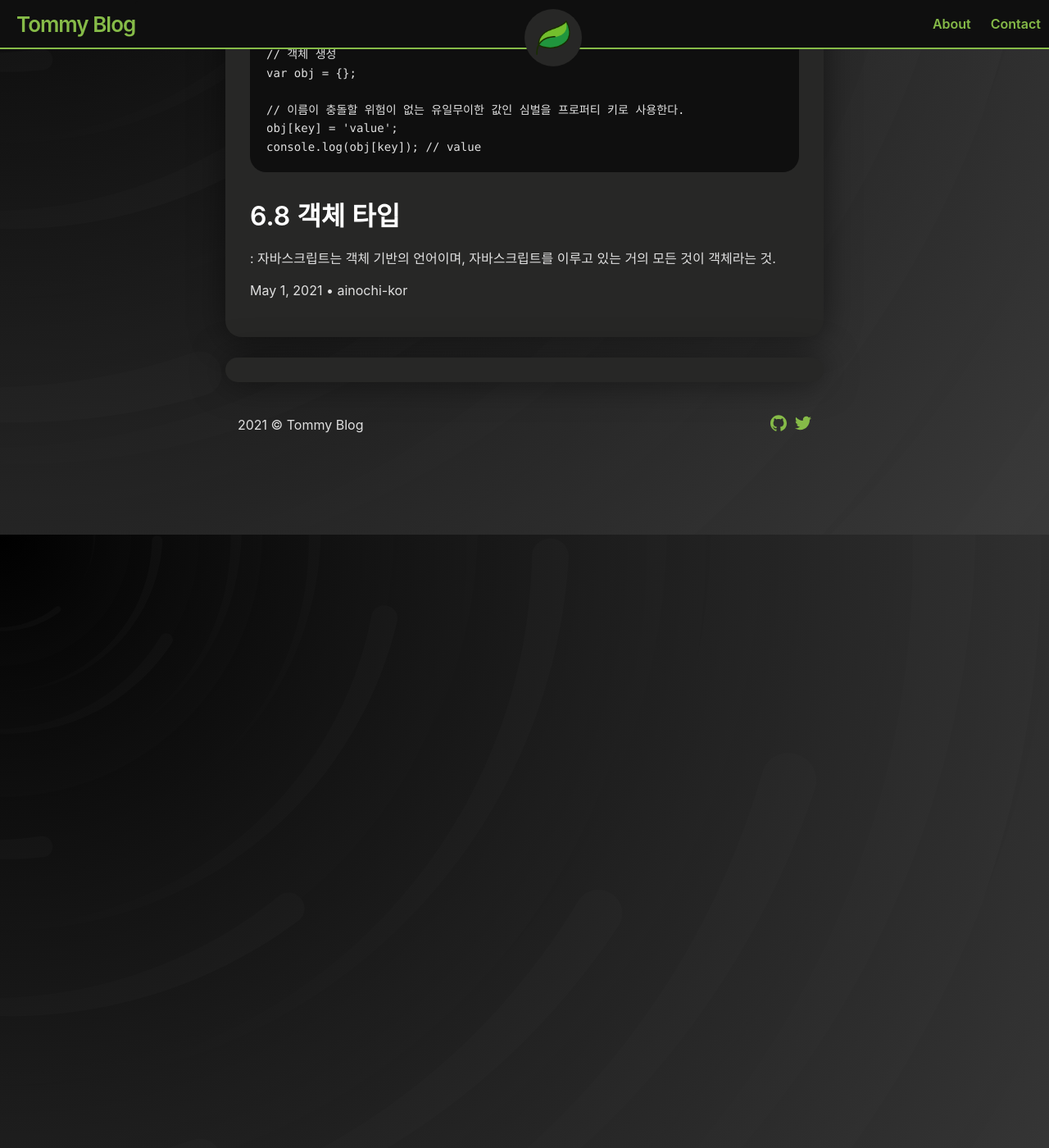
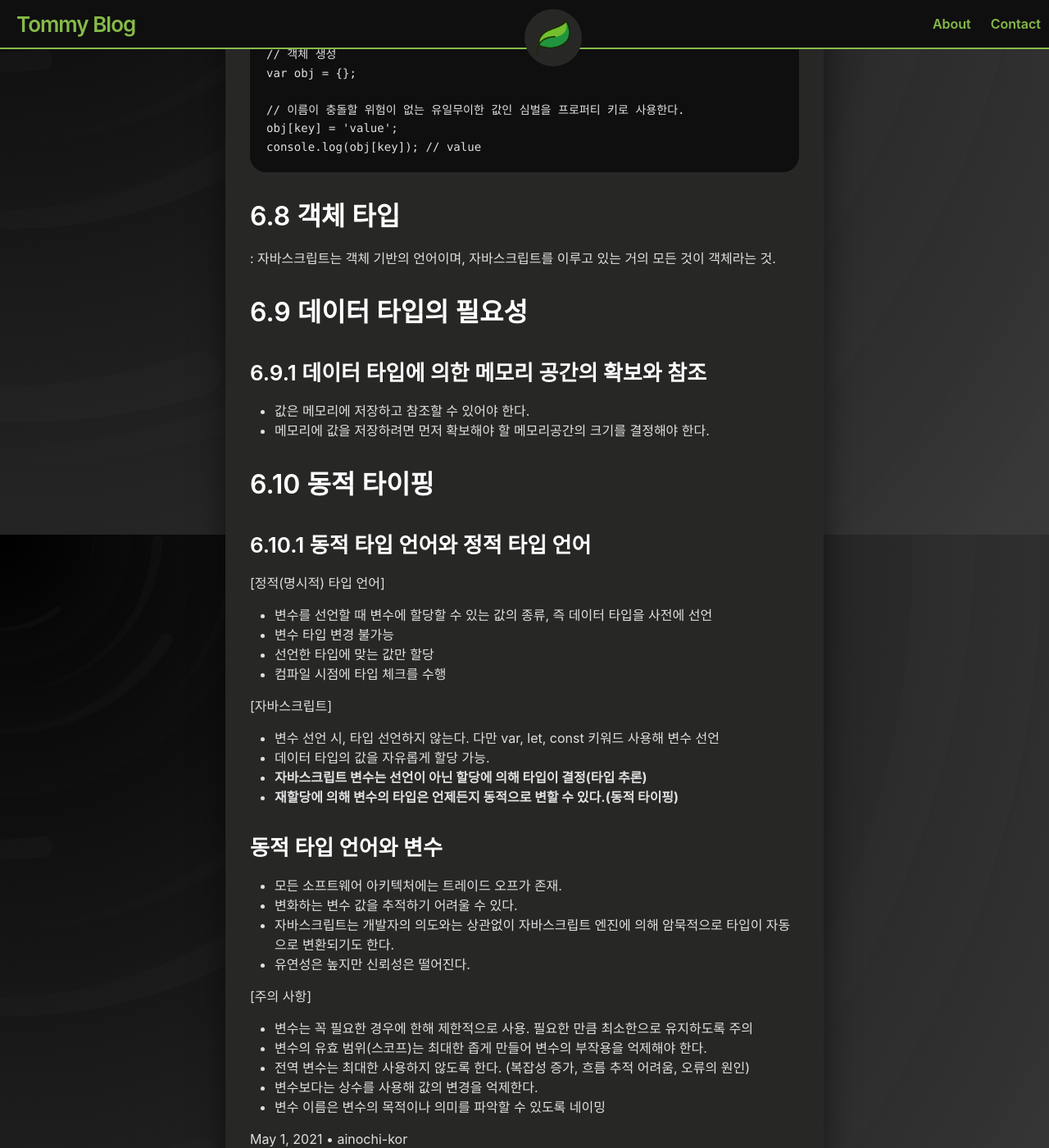
Before and after one commit to ainochi-kor/ainochi-kor.github.io, a Jekyll site: the page built from _posts/ModernJS/2021-05-01-06장_데이터 타입.md, in a window 1280 px wide and 1400 px high, scrolled down 3188 px. Shown: the whole window at 82% size. Built offline with Jekyll 4.4.1, drawn with Linux system fonts in a browser that asks for light colours; a script that is not in the unit is left out.

Commit message:
add 데이터 타입

```diff
--- a/_posts/ModernJS/2021-05-01-06장_데이터 타입.md
+++ b/_posts/ModernJS/2021-05-01-06장_데이터 타입.md
@@ -102,3 +102,36 @@ console.log(obj[key]); // value
 
 ## 6.8 객체 타입
 : 자바스크립트는 객체 기반의 언어이며, 자바스크립트를 이루고 있는 거의 모든 것이 객체라는 것.
+
+## 6.9 데이터 타입의 필요성
+
+### 6.9.1 데이터 타입에 의한 메모리 공간의 확보와 참조
+- 값은 메모리에 저장하고 참조할 수 있어야 한다.
+- 메모리에 값을 저장하려면 먼저 확보해야 할 메모리공간의 크기를 결정해야 한다.
+
+## 6.10 동적 타이핑
+### 6.10.1 동적 타입 언어와 정적 타입 언어
+[정적(명시적) 타입 언어]
+- 변수를 선언할 때 변수에 할당할 수 있는 값의 종류, 즉 데이터 타입을 사전에 선언
+- 변수 타입 변경 불가능
+- 선언한 타입에 맞는 값만 할당
+- 컴파일 시점에 타입 체크를 수행
+
+[자바스크립트]
+- 변수 선언 시, 타입 선언하지 않는다. 다만 var, let, const 키워드 사용해 변수 선언
+- 데이터 타입의 값을 자유롭게 할당 가능.
+- **자바스크립트 변수는 선언이 아닌 할당에 의해 타입이 결정(타입 추론)**
+- **재할당에 의해 변수의 타입은 언제든지 동적으로 변할 수 있다.(동적 타이핑)**
+
+### 동적 타입 언어와 변수
+- 모든 소프트웨어 아키텍처에는 트레이드 오프가 존재.
+- 변화하는 변수 값을 추적하기 어려울 수 있다.
+- 자바스크립트는 개발자의 의도와는 상관없이 자바스크립트 엔진에 의해 암묵적으로 타입이 자동으로 변환되기도 한다.
+- 유연성은 높지만 신뢰성은 떨어진다.
+
+[주의 사항]
+- 변수는 꼭 필요한 경우에 한해 제한적으로 사용. 필요한 만큼 최소한으로 유지하도록 주의
+- 변수의 유효 범위(스코프)는 최대한 좁게 만들어 변수의 부작용을 억제해야 한다.
+- 전역 변수는 최대한 사용하지 않도록 한다. (복잡성 증가, 흐름 추적 어려움, 오류의 원인)
+- 변수보다는 상수를 사용해 값의 변경을 억제한다.
+- 변수 이름은 변수의 목적이나 의미를 파악할 수 있도록 네이밍
```
